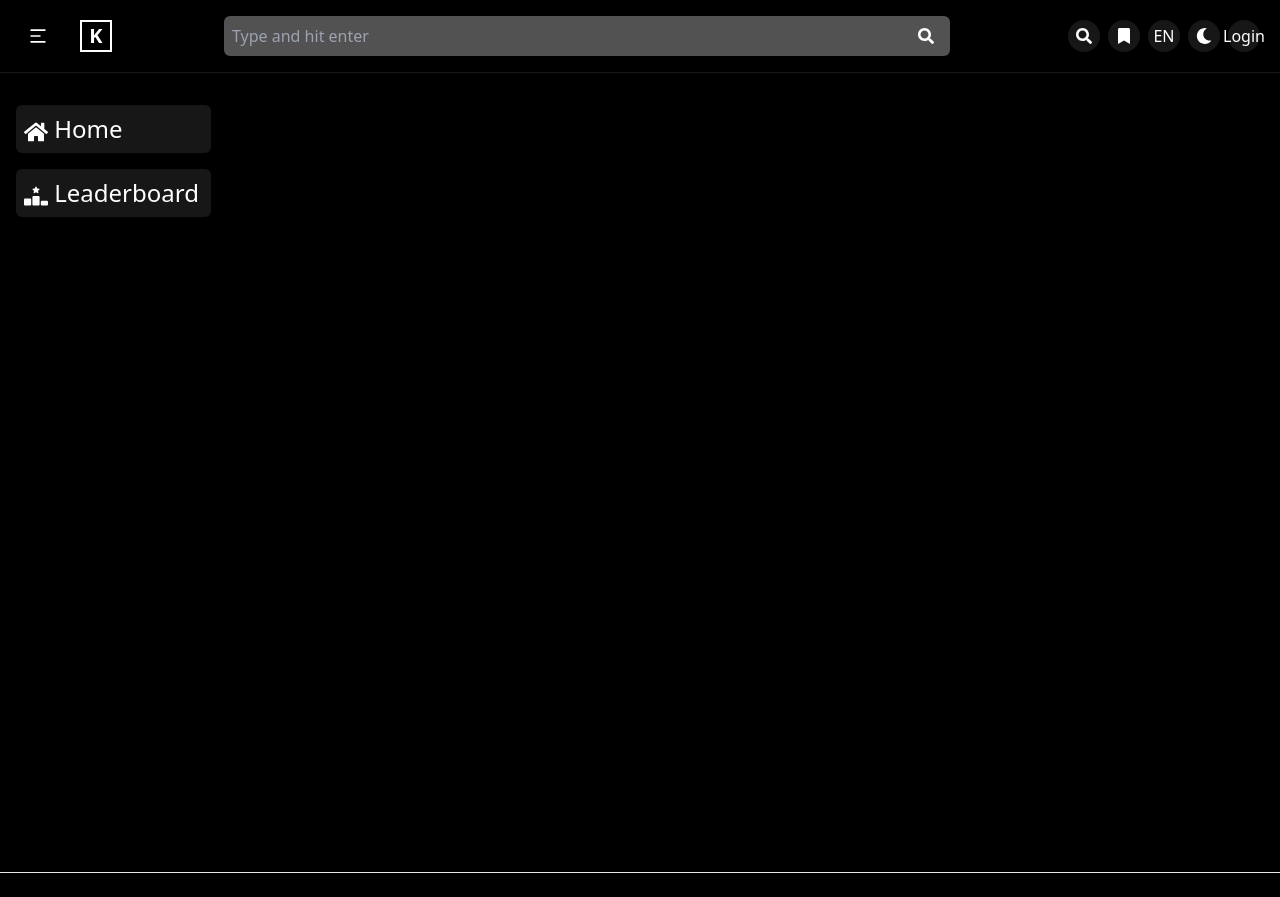
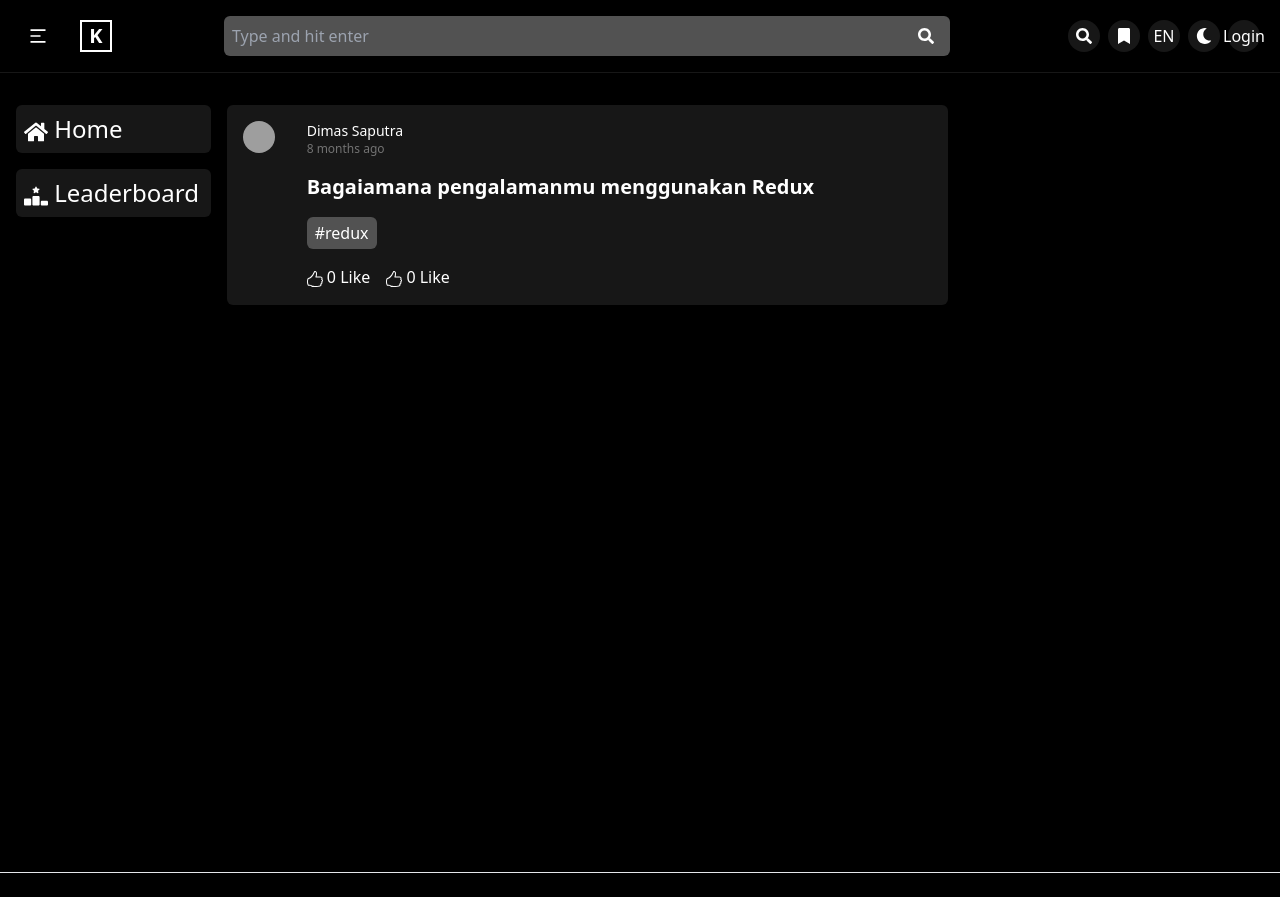
Before and after one commit to Attta-pangestu/kelakar-forum-app-react-redux-API, a React (Vite) app: page / in a window 1280 px wide. Built offline with nearby package versions, Linux system fonts and the light colour scheme; grey boxes are pictures that could not be loaded.

Commit message:
crate post

```diff
--- a/src/App.jsx
+++ b/src/App.jsx
@@ -14,8 +14,10 @@ function App() {
 				<Navigation />
 				{/* main content card */}
 				<main className="min-h-screen max-w-7xl bg-black relative border-b border-neutral py-8 px-4">
-					<SideMenu />
-					<Thread />
+					<div className="grid grid-cols-12 gap-4 text-white">
+						<SideMenu />
+						<Thread />
+					</div>
 				</main>
 			</div>
 		</>
--- a/src/components/Side-Menu.jsx
+++ b/src/components/Side-Menu.jsx
@@ -4,7 +4,6 @@ import { Link } from "react-router-dom";
 
 function SideMenu() {
     return (
-        <div className="grid grid-cols-12 gap-4 text-white">
             <aside className="block col-span-2 sticky top-20 h-24 ">
                 <ul className='flex flex-col gap-4'>
                     <li>
@@ -15,7 +14,6 @@ function SideMenu() {
                     </li>
                 </ul>
             </aside>
-        </div>
     );
 }
 
--- a/src/components/Thread.jsx
+++ b/src/components/Thread.jsx
@@ -1,9 +1,39 @@
+import { Link } from "react-router-dom";
+
+// icons
+import { SlLike } from "react-icons/sl";
 
 function Thread() {
     return (
-        <section className="col-span-7 ">
+        <section className="col-span-7 relative ">
             <div>
+                <article className="bg-neutral-900 rounded-md p-4 shadow-sm border-neutral-200">
+                    {/* user profile */}
+                    <div className="flex gap-2">
+                        <img src="https://ui-avatars.com/api/?name=Dimas%20Saputra&background=random" className="w-8 h-8 rounded-full mr-4"/>
+                        <div className="flex flex-col ml-2">
+                            {/* Profile */}
+                            <span className="font-medium text-sm">Dimas Saputra</span>
+                            <span className="text-neutral-500 text-xs">8 months ago</span>
+                            {/* text content */}
+                            <div className="pt-4">
+                                <Link to="/">
+                                    <h2 className="text-xl font-bold">Bagaiamana pengalamanmu menggunakan Redux</h2>
+                                </Link>
+                                {/* hashtag */}
+                                <button className="mt-4 bg-neutral-600 px-2 py-1 rounded-md">
+                                    #redux
+                                </button>
+                                {/* viewer stat */}
+                                <div className="mt-4 flex gap-4">
+                                    <button> <SlLike className="inline"/> 0 Like </button>
+                                    <button > <SlLike className="inline"/> 0 Like </button>
+                                </div>
+                            </div>
+                        </div>
+                    </div>
 
+                </article>
             </div>
         </section>
     );
```
